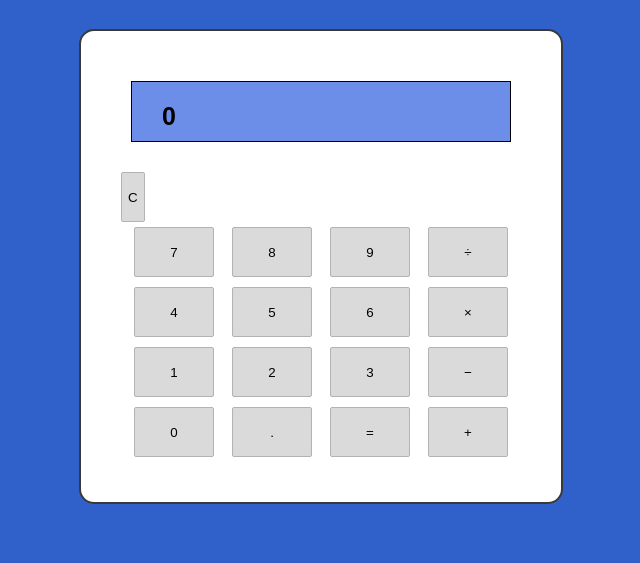
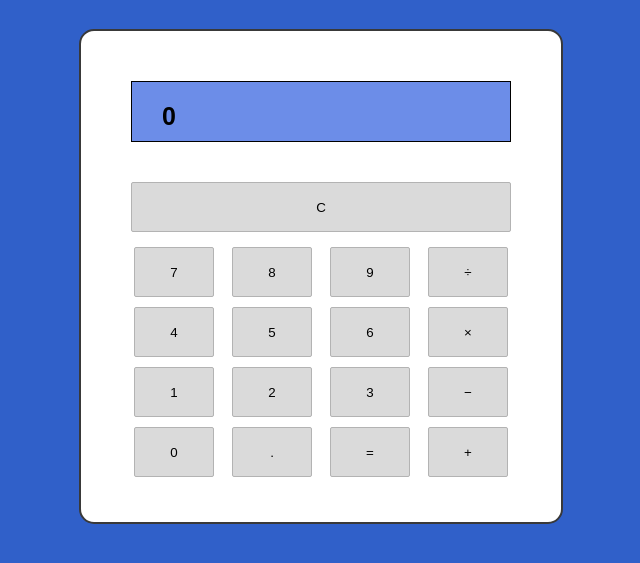
Before and after one commit to disenarob/calculator, a plain HTML site: page index.html in a window 1280 px wide. Shown: the part 107-670 px from the top of the page, without its empty margins (319-959 px from the left). Drawn offline with Linux system fonts and the light colour scheme.

Commit message:
Update style.css

```diff
--- a/style.css
+++ b/style.css
@@ -46,19 +46,19 @@ h1{
     border:1px solid rgb(62, 104, 196);
 }
 
-.btn:active{
+.active{
     background: #b1b1b1;
 }
 
-.input-buttons, .clear-buttons{
+.input-buttons, .clear-button{
     display:flex;
     flex-wrap: wrap;
     justify-content: space-evenly;
 }
 
-.clear-buttons .btn{
-    flex-basis:45%;
-    margin: 5px;
+.clear-button .btn{
+    flex-basis:100%;
+    margin: 10px;
 }
 
 .input-buttons .btn{
```
